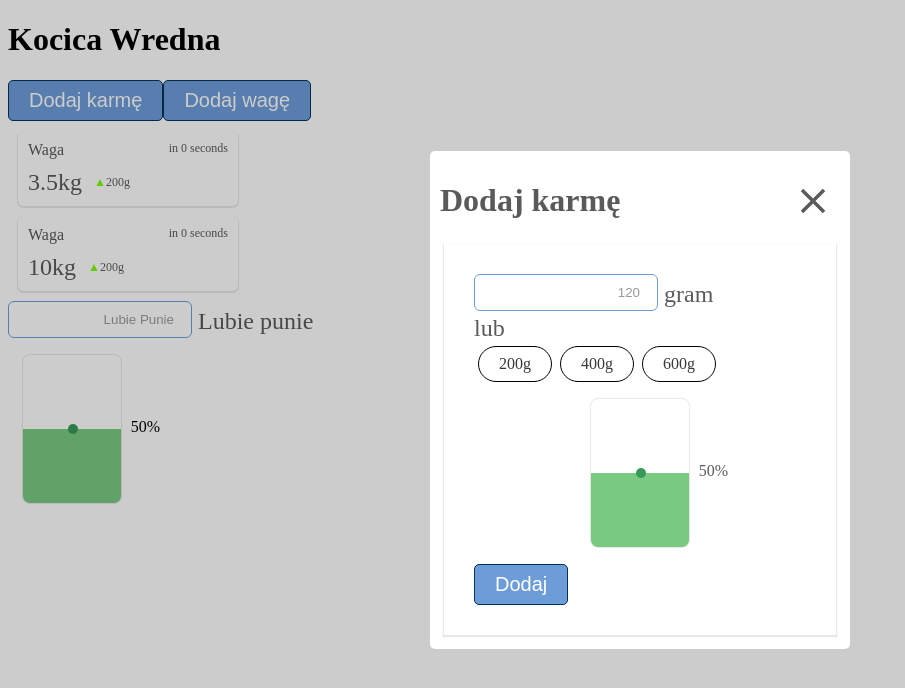
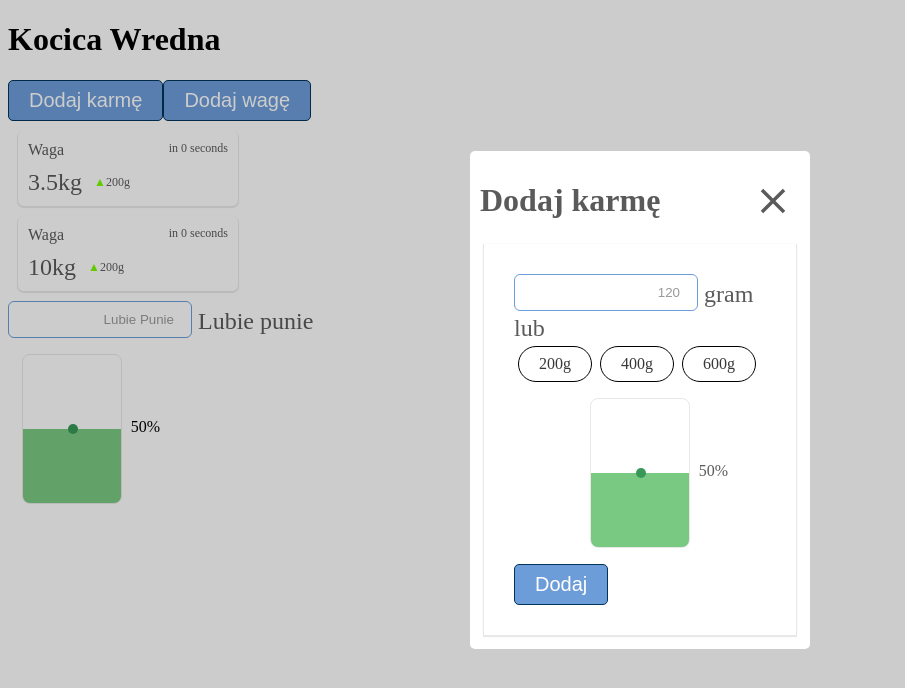
Before and after one commit to anncst/Punia, a React (Create React App) app in the folder frontend/: page / in a window 1280 px wide. Both pictures are taken after a click on the button "Dodaj karmę". Shown: the top 688 px of the page, without its empty margins (0-905 px from the left). Built offline with nearby package versions, Linux system fonts and the light colour scheme.

Commit message:
stylized FoodModal and WeightModal

```diff
--- a/frontend/src/components/AddFoodModal/AddFoodModal.js
+++ b/frontend/src/components/AddFoodModal/AddFoodModal.js
@@ -9,7 +9,7 @@ export const AddFoodModal = () => {
   const [value, setValue] = useState(50)
   const [chosen, setChosen] = useState()
   return (
-    <div className={styles.form}>
+    <div className={styles.foodForm}>
       <NumberInput label="gram" placeholder="120" />
       <div className={styles.orText}>lub</div>
       <div className={styles.radioBox}>
@@ -17,10 +17,14 @@ export const AddFoodModal = () => {
         <Radio id="400g" name="food" onChange={setChosen} />
         <Radio id="600g" name="food" onChange={setChosen} />
       </div>
-      <div className={styles.slider}>
-        <Slider min={1} max={100} value={value} setValue={setValue} />
-      </div>
-      <div className={styles.formButton}>
+      <Slider
+        min={1}
+        max={100}
+        value={value}
+        setValue={setValue}
+        className={styles.slider}
+      />
+      <div>
         <Button>Dodaj</Button>
       </div>
     </div>
--- a/frontend/src/components/AddFoodModal/AddFoodModal.module.scss
+++ b/frontend/src/components/AddFoodModal/AddFoodModal.module.scss
@@ -4,7 +4,7 @@
   font-weight: normal;
 }
 
-.form {
+.foodForm {
   margin: 4px;
   padding: 30px;
   box-shadow: 0px 1px 1px 1px $shadow;
--- a/frontend/src/components/AddWeightModal/AddWeightModal.js
+++ b/frontend/src/components/AddWeightModal/AddWeightModal.js
@@ -1,8 +1,17 @@
 import React from 'react'
 import { NumberInput } from '../NumberInput/NumberInput'
+import styles from './AddWeightModal.module.scss'
+import Button from '../Button/Button'
 
 export const AddWeightModal = () => (
-  <div>
-    <NumberInput label="kg" placeholder="4,0" />
+  <div className={styles.weightForm}>
+    <NumberInput
+      label="kg"
+      placeholder="4,0"
+      className={styles.weightNumberInput}
+    />
+    <div>
+      <Button>Dodaj</Button>
+    </div>
   </div>
 )
--- /dev/null
+++ b/frontend/src/components/AddWeightModal/AddWeightModal.module.scss
@@ -0,0 +1,15 @@
+@import '../../colors.module.scss';
+
+.weightForm {
+  box-shadow: 0px 1px 1px 1px $shadow;
+  margin: 4px;
+  padding: 30px;
+  display: flex;
+  flex-direction: column;
+  justify-content: flex-start;
+  height: 100%;
+}
+
+.weightNumberInput {
+  margin: 4px 0px 8px;
+}
--- a/frontend/src/components/Modal/Modal.module.scss
+++ b/frontend/src/components/Modal/Modal.module.scss
@@ -4,8 +4,9 @@
   background-color: white;
   padding: 10px;
   border-radius: 5px;
-  width: 400px;
+  width: 25vw;
   color: $text;
+  min-height: 50vh;
 }
 
 .modalBackground {
--- a/frontend/src/components/NumberInput/NumberInput.js
+++ b/frontend/src/components/NumberInput/NumberInput.js
@@ -1,5 +1,6 @@
 import React from 'react'
 import PropTypes from 'prop-types'
+import classNames from 'classnames'
 import styles from './NumberInput.module.scss'
 
 export const NumberInput = ({
@@ -11,8 +12,9 @@ export const NumberInput = ({
   max,
   min = 0,
   step,
+  className,
 }) => (
-  <div className={styles.numberInputBox}>
+  <div className={classNames(styles.numberInputBox, className)}>
     <input
       id={id}
       placeholder={placeholder}
@@ -37,4 +39,5 @@ NumberInput.propTypes = {
   max: PropTypes.number,
   min: PropTypes.number,
   step: PropTypes.number,
+  className: PropTypes.string,
 }
--- a/frontend/src/components/Slider/Slider.js
+++ b/frontend/src/components/Slider/Slider.js
@@ -1,10 +1,11 @@
 import React from 'react'
 import PropTypes from 'prop-types'
+import classNames from 'classnames'
 import styles from './Slider.module.scss'
 
-export const Slider = ({ min, max, value, setValue }) => (
+export const Slider = ({ min, max, value, setValue, className }) => (
   <div
-    className={styles.sliderBox}
+    className={classNames(styles.sliderBox, className)}
     style={{ '--progress-percent': `${value}%` }}
   >
     <input
@@ -26,4 +27,5 @@ Slider.propTypes = {
   max: PropTypes.number,
   value: PropTypes.number,
   setValue: PropTypes.func,
+  className: PropTypes.string,
 }
```
